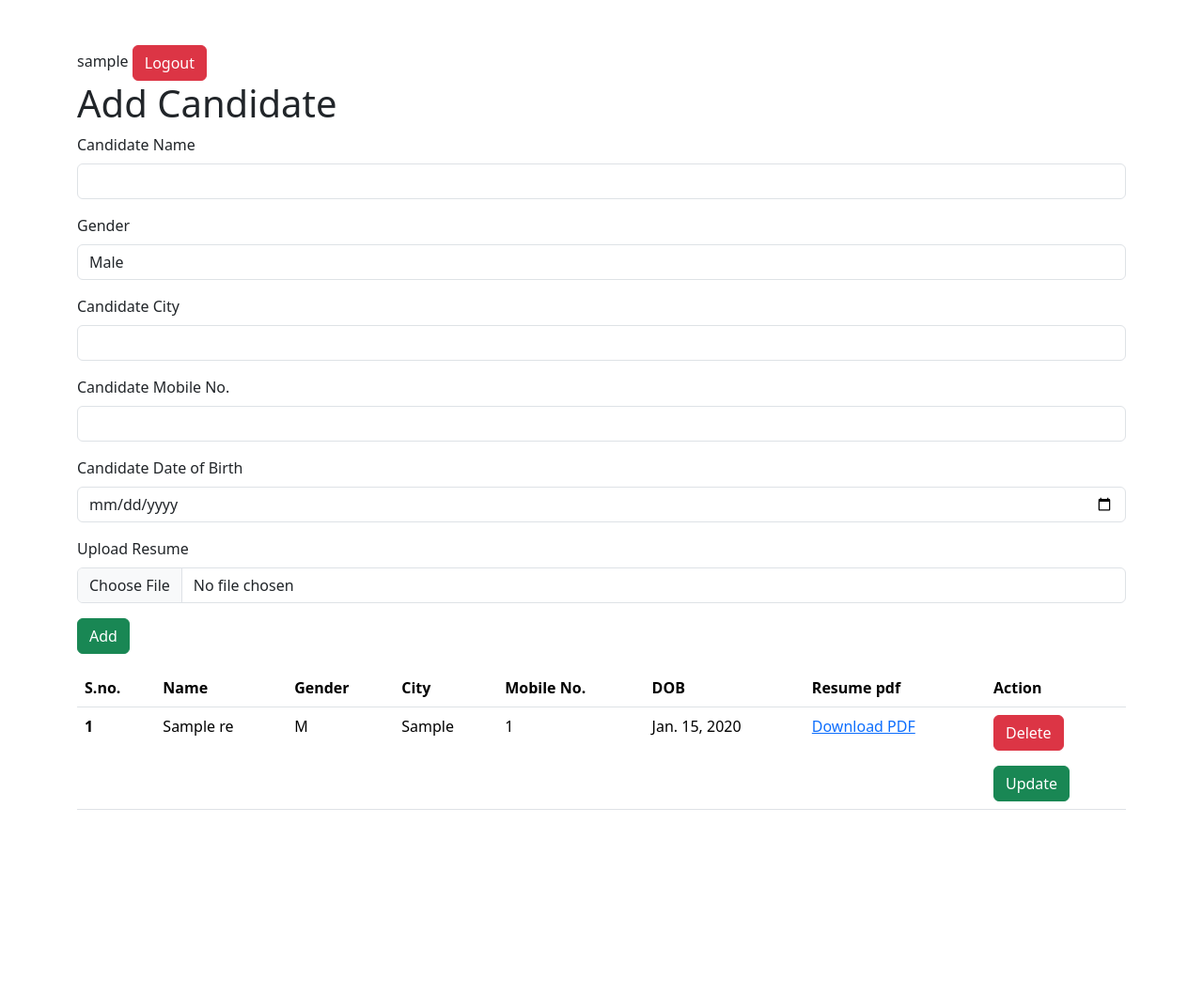
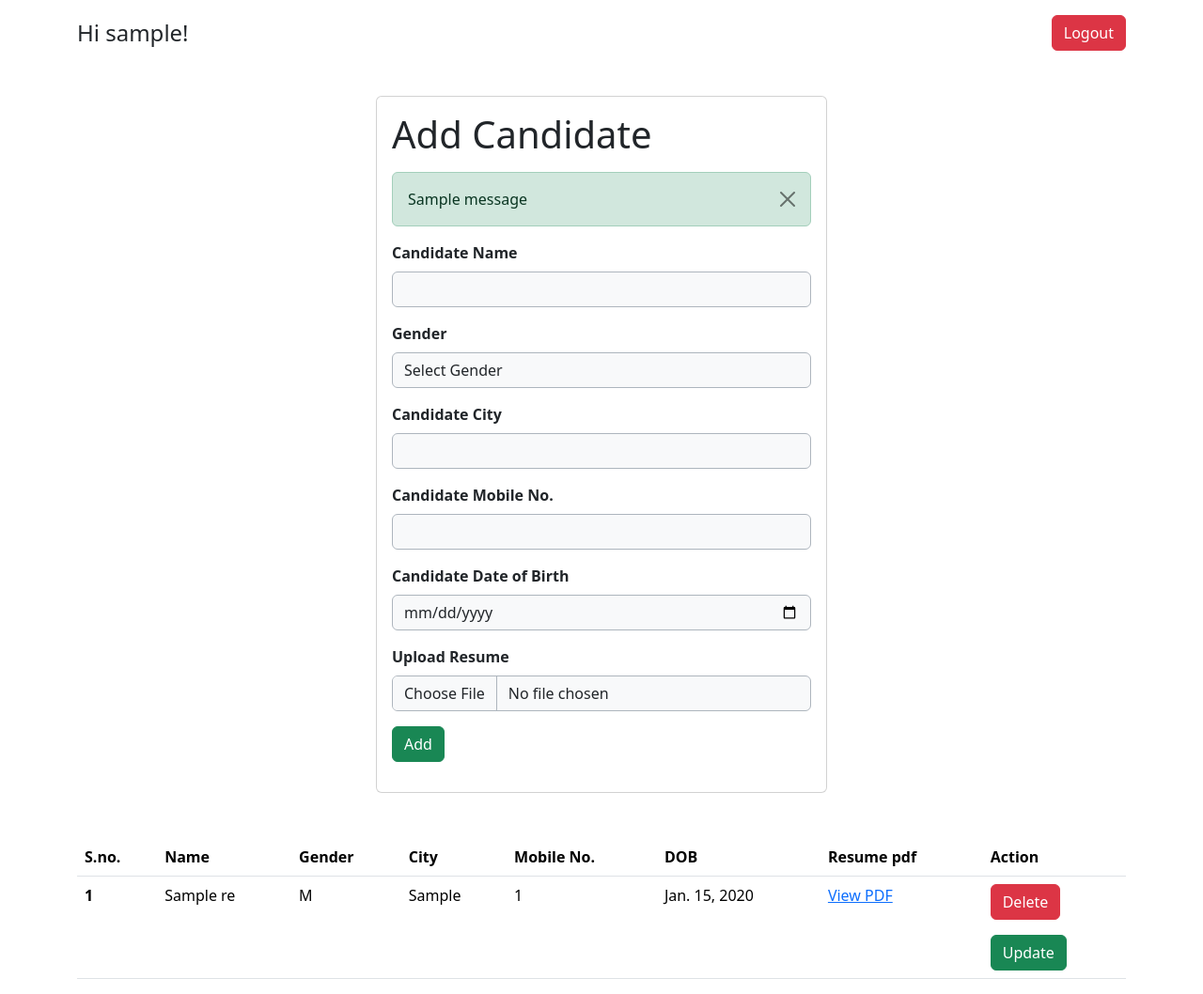
Before and after one commit to ArghyaBera/Resume_uploader, a Django app: page /resume_list/ in a window 1280 px wide. Shown: the whole page at 94% size. Before the commit the page ends 862 px from the top, so only its background shows below. Run offline with Django 5.2, Linux system fonts and the light colour scheme; a user stored in the database is signed in; tables that the repository leaves empty hold one stand-in row (values such as "Sample post"); one stand-in notice (Sample message) is shown.

Commit message:
feat: s3 integration and ui changes

```diff
--- /dev/null
+++ b/requirements.txt
@@ -0,0 +1,4 @@
+Django
+boto3
+django-storages
+python-dotenv
--- a/resume/templates/resume_list.html
+++ b/resume/templates/resume_list.html
@@ -5,51 +5,75 @@
     <meta name="viewport" content="width=device-width, initial-scale=1.0">
     <link href="https://cdn.jsdelivr.net/npm/bootstrap@5.3.3/dist/css/bootstrap.min.css" rel="stylesheet" integrity="sha384-QWTKZyjpPEjISv5WaRU9OFeRpok6YctnYmDr5pNlyT2bRjXh0JMhjY6hW+ALEwIH" crossorigin="anonymous">
     <title>Document</title>
+    <style>
+        .form-control {
+            background-color: #f8f9fa; /* A slightly darker shade than pure white */
+            border-color: #adb5bd; /* A darker gray for the outline */
+        }
+    </style>
 </head>
 
 <body>
+    <div class="container mt-3">
+        <div class="d-flex justify-content-between align-items-center">
+            <h4 class="mb-0">Hi {{ request.user.username }}!</h4>
+            <a class="btn btn-danger" href="/log_out/" role="button">Logout</a>
+        </div>
+    </div>
     <div class="container mt-5">
-      {{request.user}}
-      <a class="btn btn-danger" href="/login_page/" role="button">Logout</a>
-        <h1>Add Candidate</h1>
+        <div class="card mb-5 mx-auto" style="width: 30rem;">
+            <div class="card-body">
+                <h1 class="mb-3">Add Candidate</h1>
+                {% if messages %}
+                    {% for message in messages %}
+                    <div class="alert alert-{% if message.tags == 'error' %}danger{% elif message.tags == 'success' %}success{% else %}{{ message.tags }}{% endif %} alert-dismissible fade show" role="alert">
+                        <p class="mb-0">{{ message }}</p>
+                        <button type="button" class="btn-close" data-bs-dismiss="alert" aria-label="Close"></button>
+                    </div>
+                    {% endfor %}
+                {% endif %}
                 <form method="post" enctype="multipart/form-data">
                     {%csrf_token%}
                     <div class="mb-3">
-                <label for="exampleInputEmail1" class="form-label">Candidate Name</label>
-                <input name="cand_name" type="text" class="form-control">
+                        <label for="exampleInputEmail1" class="form-label fw-bold">Candidate Name</label>
+                        <input name="cand_name" type="text" class="form-control" required>
                     </div>
 
                     <div class="mb-3">
-                <label for="gender" class="form-label">Gender</label>
-                <select name="cand_gen" class="form-control">
+                        <label for="gender" class="form-label fw-bold">Gender</label>
+                        <select name="cand_gen" class="form-control" required>
+                            <option value="" disabled selected>Select Gender</option>
                             <option value="M" {% if rr.gender == "M" %}selected{% endif %}>Male</option>
                             <option value="F" {% if rr.gender == "F" %}selected{% endif %}>Female</option>
                         </select>
                     </div>
 
                     <div class="mb-3">
-                <label for="exampleInputPassword1" class="form-label">Candidate City</label>
-                <input name="cand_loc" class="form-control"></textarea>
+                        <label for="exampleInputPassword1" class="form-label fw-bold">Candidate City</label>
+                        <input name="cand_loc" class="form-control" required>
                     </div>
 
                     <div class="mb-3">
-                <label for="exampleInputPassword1" class="form-label">Candidate Mobile No.</label>
-                <input type="number" name="cand_mob" class="form-control">
+                        <label for="exampleInputPassword1" class="form-label fw-bold">Candidate Mobile No.</label>
+                        <input type="number" name="cand_mob" class="form-control" required>
                     </div>
 
                     <div class="mb-3">
-                <label for="cand_dob" class="form-label">Candidate Date of Birth</label>
-                <input type="date" name="cand_dob" class="form-control">
+                        <label for="cand_dob" class="form-label fw-bold">Candidate Date of Birth</label>
+                        <input type="date" name="cand_dob" class="form-control" required>
                     </div>
 
                     <div class="mb-3">
-                <label for="exampleInputPassword1" class="form-label">Upload Resume</label>
-                <input name="res_pdf" type="file" class="form-control">
+                        <label for="exampleInputPassword1" class="form-label fw-bold">Upload Resume</label>
+                        <input name="res_pdf" type="file" class="form-control" required>
                     </div>
 
                     <button type="submit" class="btn btn-success">Add</button>
                     <div><p></p></div>
                 </form>
+            </div>
+        </div>
+
         <table class="table">
             <thead>
               <tr>
@@ -73,7 +97,7 @@
                 <td>{{re.mob}}</td>
                 <td>{{re.dob}}</td>
                 <td>
-                    <a href="/media/{{ re.pdf }}" download> Download PDF</a>
+                    <a href="{{ re.pdf.url }}" target="_blank">View PDF</a>
                 </td>
                 <td>
                   <a href="/delete_r/{{re.id}}/" class="btn btn-danger">Delete</a>
@@ -89,5 +113,6 @@
 
           </table>
     </div>
+    <script src="https://cdn.jsdelivr.net/npm/bootstrap@5.3.3/dist/js/bootstrap.bundle.min.js" integrity="sha384-YvpcrYf0tY3lHB60NNkmXc5s9fDVZLESaAA55NDzOxhy9GkcIdslK1eN7N6jIeHz" crossorigin="anonymous"></script>
 </body>
 </html>
--- a/resume/views.py
+++ b/resume/views.py
@@ -1,46 +1,65 @@
-import email
+import logging
+import datetime
 from django.shortcuts import render,redirect
 from resume.models import*
 from django.contrib.auth.models import User
 from django.contrib import messages
 from django.contrib.auth import authenticate, login, logout
 from django.contrib.auth.decorators import login_required
+from django.http import JsonResponse
+from django.views.decorators.csrf import csrf_exempt
 
 @login_required(login_url='/login_page/')
 def rlist(request):
     if request.method=='POST':
         data=request.POST
-
-        c_name=data['cand_name']
-        c_gen=data['cand_gen']
-        c_loc=data['cand_loc']
-        c_mob=data['cand_mob']
-        c_dob=data['cand_dob']
+        c_name=data.get('cand_name')
+        c_gen=data.get('cand_gen')
+        c_loc=data.get('cand_loc')
+        c_mob=data.get('cand_mob')
+        c_dob=data.get('cand_dob')
         r_pdf=request.FILES.get('res_pdf')
 
-        Res.objects.create(
-            name=c_name,
-            gender=c_gen,
-            dob = c_dob,
-            loc=c_loc,
-            mob=c_mob,
-            pdf=r_pdf
-        )
+        if not all([c_name, c_gen, c_loc, c_mob, c_dob, r_pdf]):
+            messages.error(request, 'All fields are required.')
+            return redirect('/resume_list/')
+
+        try:
+            Res.objects.create(
+                name=c_name,
+                gender=c_gen,
+                dob = c_dob,
+                loc=c_loc,
+                mob=c_mob,
+                pdf=r_pdf
+            )
+        except Exception as e:
+            logging.error(f"Error uploading to S3: {e}")
+            messages.error(request, 'There was an error uploading your file. Please check the server logs for more details.')
+            return redirect('/resume_list/')
+
         return redirect('/resume_list/')
     qset=Res.objects.all()
     return render(request,'resume_list.html', context={'r':qset})
 
 @login_required(login_url='/login_page/')
 def delete_rec(request,id):
-    qset=Res.objects.all().get(id=id)
-    qset.delete()
+    try:
+        qset=Res.objects.get(id=id)
+        qset.delete()
+    except Res.DoesNotExist:
+        messages.warning(request, "Record not found.")
     return redirect('/resume_list/')
 
 
 
 @login_required(login_url='/login_page/')
 def update_rec(request,id):
-    qset=Res.objects.all().get(id=id)
+    try:
+        qset=Res.objects.get(id=id)
+    except Res.DoesNotExist:
+        messages.warning(request, "Record not found.")
+        return redirect('/resume_list/')
     if request.method=='POST':
         data=request.POST
         c_name=data['cand_name']
@@ -56,7 +75,7 @@ def update_rec(request,id):
         qset.mob=c_mob
         qset.dob=c_dob
         if r_pdf:
-            qset.img=r_pdf
+            qset.pdf=r_pdf
         qset.save()
         return redirect('/resume_list/')
 
@@ -71,7 +90,6 @@ def login_page(request):
         if not eml or not pswd:
             messages.error(request, 'Email and password are required!')
             return redirect('/login_page/')
-
 
         user = User.objects.filter(email=eml).first()
 
@@ -95,6 +113,9 @@ def log_out(request):
     logout(request)
     return redirect('/login_page/')
 
+
+# ... (rest of the views rlist, delete_rec, update_rec, login_page, log_out)
+
 def reg(request):
     if request.method=='POST':
         fname=request.POST.get('f_name')
@@ -103,22 +124,58 @@ def reg(request):
         pswd=request.POST.get('pswd')
         u_name=request.POST.get('u_name')
 
+        if not all([fname, lname, eml, pswd, u_name]):
+            messages.error(request, "All fields are required.")
+            return redirect('/reg_page/')
 
-        user=User.objects.filter(username=u_name)
+        user_by_username = User.objects.filter(username=u_name)
+        user_by_email = User.objects.filter(email__iexact=eml)
 
-        if user.exists():
+        if user_by_username.exists():
             messages.info(request, "Username already exists")
             return redirect('/reg_page/')
-        else:
-            user=User.objects.create(
-                first_name=fname,
-                last_name=lname,
-                email=eml,
-                username=u_name,
-            )
-            user.set_password(pswd)
-            user.save()
-            messages.info(request, "Account created successfully")
+
+        if user_by_email.exists():
+            messages.info(request, "Email already exists")
             return redirect('/reg_page/')
 
+        user=User.objects.create(
+            first_name=fname,
+            last_name=lname,
+            email=eml,
+            username=u_name,
+        )
+        user.set_password(pswd)
+        user.save()
+        messages.info(request, "Account created successfully")
+        return redirect('/reg_page/')
     return render(request,'reg_page.html')
+
+@csrf_exempt
+def api_upload_resume(request):
+    if request.method != 'POST':
+        return JsonResponse({'error': 'Only POST requests are allowed.'}, status=405)
+
+    r_pdf = request.FILES.get('resume_pdf')
+
+    if not r_pdf:
+        return JsonResponse({'error': 'No file provided.'}, status=400)
+
+    try:
+        # Create a new resume object with placeholder data
+        new_resume = Res.objects.create(
+            name="API Upload",
+            gender='M',
+            dob=datetime.date.today(),
+            loc="N/A",
+            mob=0,
+            pdf=r_pdf
+        )
+        return JsonResponse({
+            'message': 'File uploaded successfully!',
+            'resume_id': new_resume.id,
+            'url': new_resume.pdf.url
+        })
+    except Exception as e:
+        logging.error(f"API Error uploading to S3: {e}")
+        return JsonResponse({'error': 'An error occurred during file upload.'}, status=500)
--- a/resume_uploader/urls.py
+++ b/resume_uploader/urls.py
@@ -28,6 +28,8 @@ urlpatterns = [
     path('update_r/<id>/',update_rec),
     path('login_page/',login_page),
     path('reg_page/',reg),
+    path('log_out/',log_out),
+    path('api/upload/', api_upload_resume), ## For testing
 ]
 
 # if settings.DEBUG:
```
Also changed, not shown: resume/templates/login_page.html (+13 -6 lines), resume/templates/reg_page.html (+21 -14 lines), resume/templates/updat.html (+30 -14 lines), resume_uploader/settings.py (+24 -18 lines), 1 other file. Lines whose indentation alone changed are shown as unchanged.
